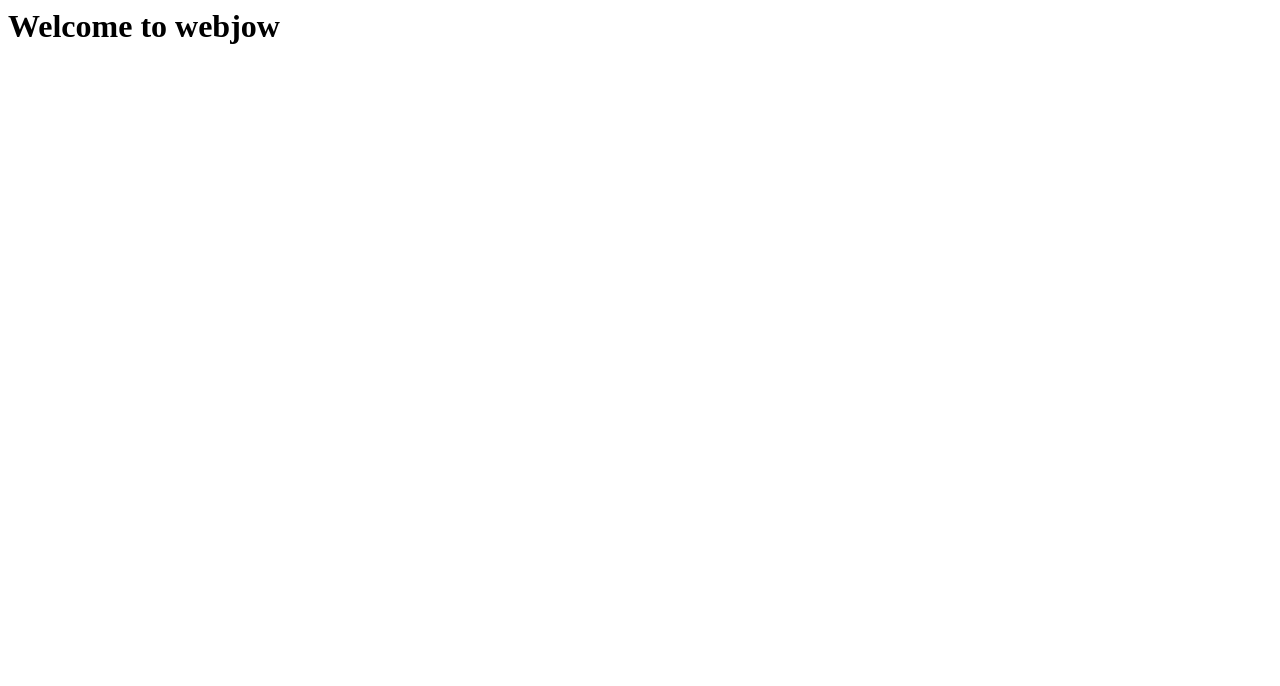
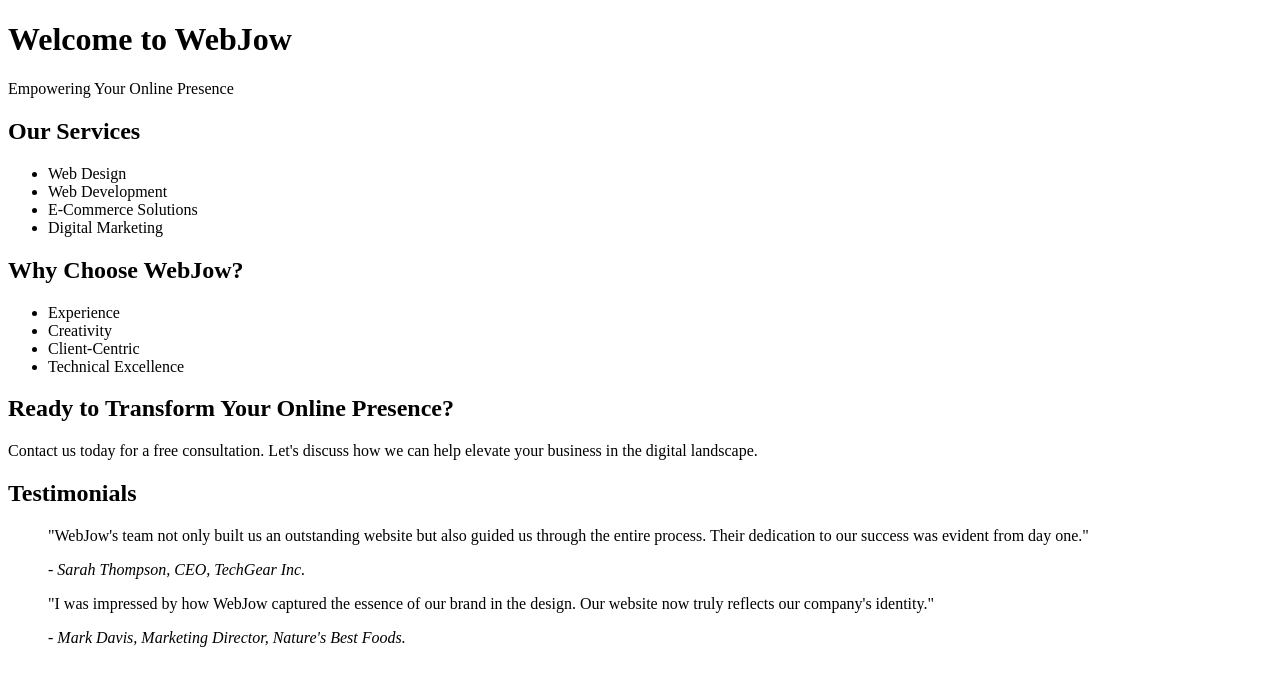
Before and after one commit to WebJow/webjow.github.io, a plain HTML site: page index.html in a window 1280 px wide. Drawn offline with Linux system fonts and the light colour scheme.

Commit message:
Update index.html

```diff
--- a/index.html
+++ b/index.html
@@ -1 +1,48 @@
-<h1>Welcome to webjow</h1>
+<!DOCTYPE html>
+<html lang="en">
+<head>
+    <meta charset="UTF-8">
+    <meta name="viewport" content="width=device-width, initial-scale=1.0">
+    <link rel="stylesheet" href="styles.css">
+    <title>Welcome to WebJow</title>
+</head>
+<body>
+    <header>
+        <h1>Welcome to WebJow</h1>
+        <p>Empowering Your Online Presence</p>
+    </header>
+    <section id="services">
+        <h2>Our Services</h2>
+        <ul>
+            <li>Web Design</li>
+            <li>Web Development</li>
+            <li>E-Commerce Solutions</li>
+            <li>Digital Marketing</li>
+        </ul>
+    </section>
+    <section id="why-choose">
+        <h2>Why Choose WebJow?</h2>
+        <ul>
+            <li>Experience</li>
+            <li>Creativity</li>
+            <li>Client-Centric</li>
+            <li>Technical Excellence</li>
+        </ul>
+    </section>
+    <section id="contact">
+        <h2>Ready to Transform Your Online Presence?</h2>
+        <p>Contact us today for a free consultation. Let's discuss how we can help elevate your business in the digital landscape.</p>
+    </section>
+    <section id="testimonials">
+        <h2>Testimonials</h2>
+        <blockquote>
+            <p>"WebJow's team not only built us an outstanding website but also guided us through the entire process. Their dedication to our success was evident from day one."</p>
+            <cite>- Sarah Thompson, CEO, TechGear Inc.</cite>
+        </blockquote>
+        <blockquote>
+            <p>"I was impressed by how WebJow captured the essence of our brand in the design. Our website now truly reflects our company's identity."</p>
+            <cite>- Mark Davis, Marketing Director, Nature's Best Foods.</cite>
+        </blockquote>
+    </section>
+</body>
+</html>
```
